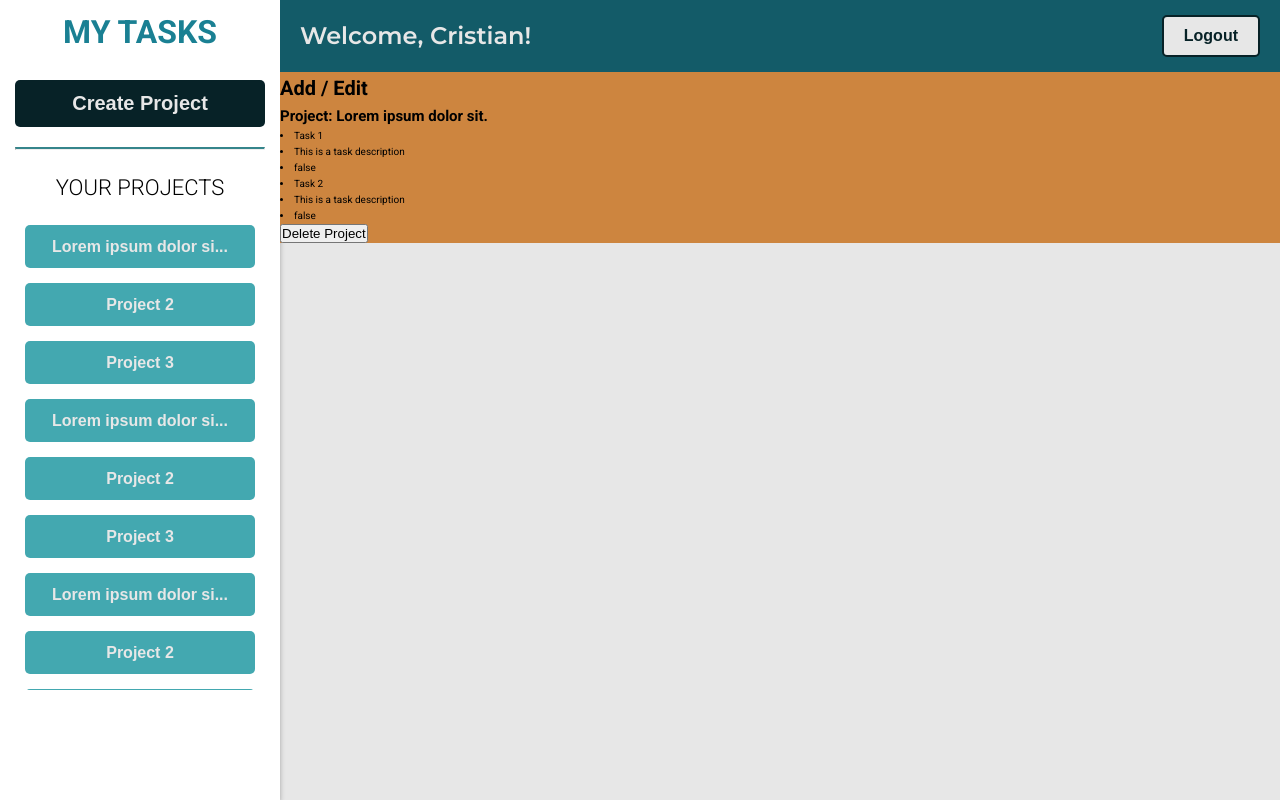
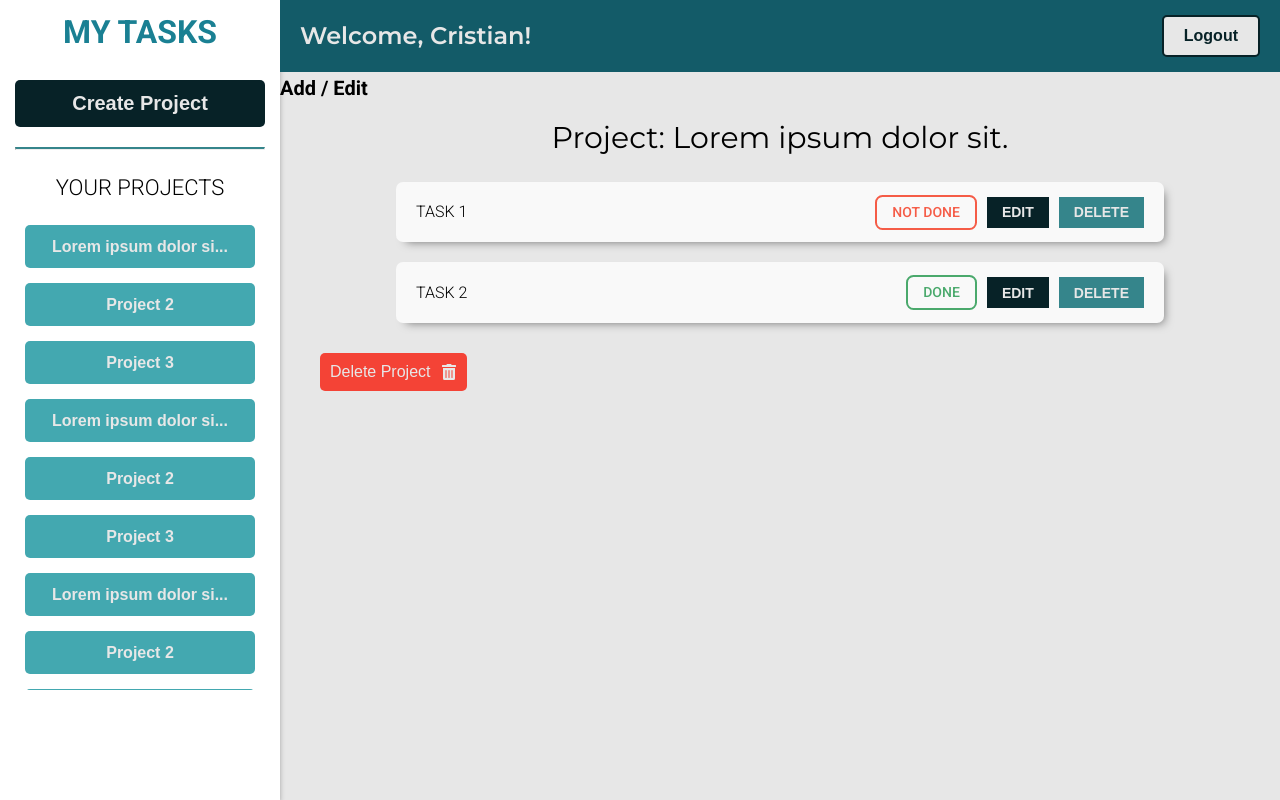
Before and after one commit to cristian-quintanilla/mytasks, a Next.js app: page /projects in a window 1280 px wide. Built offline with nearby package versions, Linux system fonts and the light colour scheme.

Commit message:
Tasks list styling

```diff
--- a/components/projects/Project.tsx
+++ b/components/projects/Project.tsx
@@ -8,14 +8,12 @@ const project = {
 		{
 			id: '1',
 			title: 'Task 1',
-			description: 'This is a task description',
 			done: false,
 		},
 		{
 			id: '2',
 			title: 'Task 2',
-			description: 'This is a task description',
-			done: false,
+			done: true,
 		},
 	]
 };
--- a/components/projects/Task.tsx
+++ b/components/projects/Task.tsx
@@ -1,15 +1,22 @@
 interface Props {
 	title: string;
-	description: string;
 	done: boolean;
 }
 
-const Task = ({ title, description, done }: Props) => (
-	<div>
-		<li>{ title }</li>
-		<li>{ description }</li>
-		<li>{ done.toString() }</li>
-	</div>
-);
+const Task = ({ title, done }: Props) => {
+	return (
+		<ul className='task'>
+			<li className='task__title'>{ title }</li>
+
+			<li className='task__options'>
+				<span className={ done ? 'task__complete' : 'task__incomplete' }>
+					{ done ? 'Done' : 'Not done' }
+				</span>
+				<button>Edit</button>
+				<button>Delete</button>
+			</li>
+		</ul>
+	);
+}
 
 export default Task;
--- a/components/projects/TasksList.tsx
+++ b/components/projects/TasksList.tsx
@@ -1,9 +1,9 @@
+import { FaTrashAlt } from 'react-icons/fa';
 import Task from './Task';
 
 interface Task {
 	id: string;
 	title: string;
-	description: string;
 	done: boolean;
 }
 
@@ -15,8 +15,8 @@ interface Props {
 
 const TasksList = (project: Props) => {
 	return (
-		<section>
-			<h2>Project: { project.title }</h2>
+		<section className='tasks'>
+			<h2 className='tasks__title'>Project: { project.title }</h2>
 
 			{
 				project.tasks.length === 0 ? (
@@ -31,8 +31,9 @@ const TasksList = (project: Props) => {
 				)
 			}
 
-			<button>
+			<button className='tasks__delete'>
 				Delete Project
+				<FaTrashAlt />
 			</button>
 		</section>
 	);
--- a/styles/components/content.scss
+++ b/styles/components/content.scss
@@ -1,7 +1,6 @@
 .content {
 	position: relative;
 	margin-left: 0;
-	background-color: peru;
 	z-index: 0;
 
 	@media (min-width: $bp-medium) {
--- a/styles/components/sidebar.scss
+++ b/styles/components/sidebar.scss
@@ -228,7 +228,6 @@
 		height: 50vh;
 
 		@media (min-width: $bp-medium) {
-			cursor: pointer;
 			margin-top: 1rem;
 			height: 65vh;
 			width: 100%;
--- /dev/null
+++ b/styles/components/task.scss
@@ -0,0 +1,99 @@
+//* Mixins
+@mixin center-content {
+	display: flex;
+	align-items: center;
+	justify-content: space-between;
+}
+
+@mixin task-status($complete) {
+	border-radius: .75rem;
+	font-size: 1.4rem;
+	font-weight: 500;
+	padding: 0.45rem 1.5rem;
+	text-transform: uppercase;
+	cursor: pointer;
+	transition: all .2s ease-in-out;
+
+	@if $complete {
+		border: 2px solid #4AA96C;
+		color: #4AA96C;
+
+		&:hover {
+			background: #4AA96C;
+			color: $color-grey-light-1;
+		}
+	} @else {
+		border: 2px solid #F55C47;
+		color: #F55C47;
+
+		&:hover {
+			background: #F55C47;
+			color: $color-grey-light-1;
+		}
+	}
+}
+
+@mixin button($edit) {
+	border: none;
+	font-size: 1.4rem;
+	font-weight: 600;
+	padding: 0.75rem 1.5rem;
+	outline: none;
+	text-transform: uppercase;
+	cursor: pointer;
+	transition: all .2s ease-in-out;
+
+	@if $edit {
+		background-color: $color-primary;
+		color: $color-grey-light-1;
+	} @else {
+		background-color: $color-secondary;
+		color: $color-grey-light-1;
+	}
+}
+
+//* Styles
+.task {
+	@include center-content;
+
+	background-color: lighten($color: $color-grey-light-1, $amount: 7%);
+	box-shadow: 5px 5px 10px -5px rgba(0, 0, 0, 0.50);
+	border-radius: .7rem;
+	list-style: none;
+	margin-bottom: 2rem;
+	padding: 1.25rem 2rem;
+	width: 80%;
+
+	transition: all .2s ease-in-out;
+
+	&:hover {
+		background-color: lighten($color: $color-grey-light-1, $amount: 5%);
+	}
+
+	&__title {
+		font-size: 1.6em;
+		font-weight: 200;
+		text-transform: uppercase;
+	}
+
+	&__options {
+		@include center-content;
+		gap: 1rem;
+
+		:nth-child(2) {
+			@include button(true);
+		}
+
+		:nth-child(3) {
+			@include button(false);
+		}
+	}
+
+	&__complete {
+		@include task-status(true);
+	}
+
+	&__incomplete {
+		@include task-status(false);
+	}
+}
--- /dev/null
+++ b/styles/components/taskslist.scss
@@ -0,0 +1,38 @@
+.tasks {
+	display: flex;
+	flex-direction: column;
+	align-items: center;
+
+	padding: 1rem 2rem;
+
+	&__title {
+		font-family: $font-heading;
+		font-size: 3rem;
+		font-weight: 400;
+		margin-bottom: 2rem;
+	}
+
+	&__delete {
+		align-self: flex-start;
+		display: flex;
+		align-items: center;
+		gap: 1rem;
+
+		background-color: #F44336;
+		border-radius: .5rem;
+		border: none;
+		color: $color-grey-light-1;
+		font-size: 1.6rem;
+		font-weight: 400;
+		outline: none;
+		padding: 1rem 1rem;
+		margin-left: 2rem;
+		margin-top: 1rem;
+		transition: all .2s ease-in-out;
+
+		&:hover {
+			background-color: #D32F2F;
+			cursor: pointer;
+		}
+	}
+}
--- a/styles/index.scss
+++ b/styles/index.scss
@@ -11,3 +11,5 @@
 @import './components/header';
 @import './components/newproject';
 @import './components/alert';
+@import './components/taskslist';
+@import './components/task';
```
